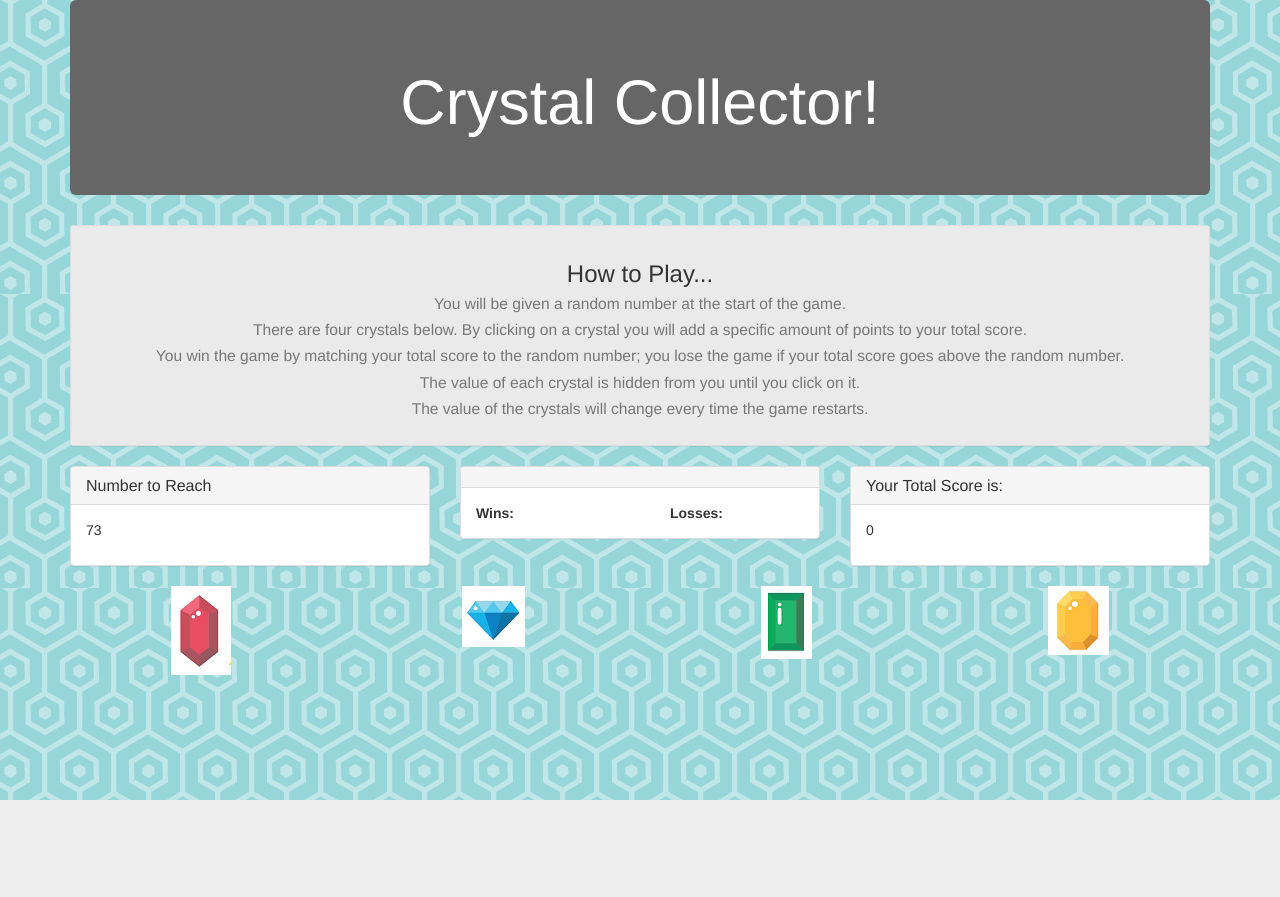
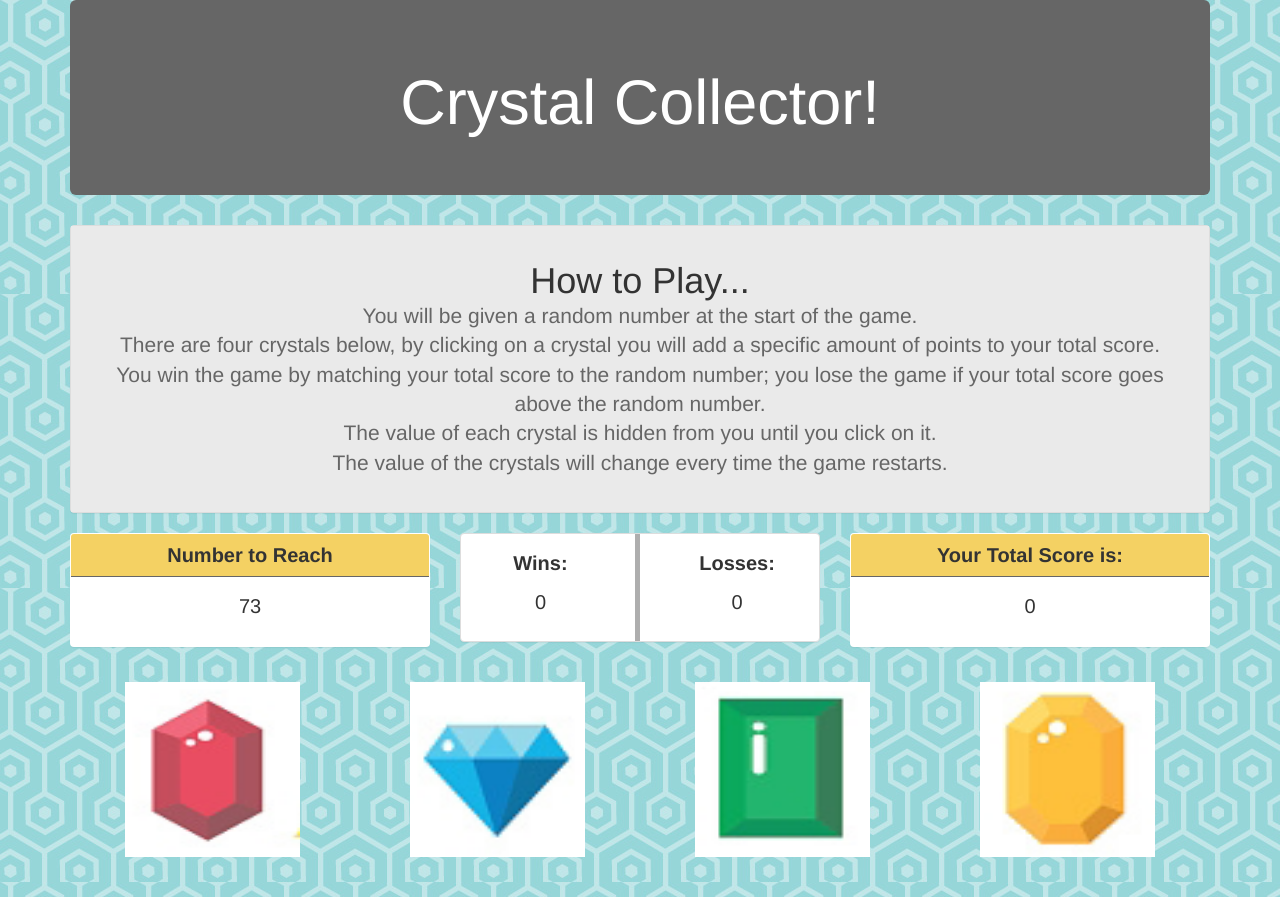
Before and after one commit to kellymersereau/week-4-game, a PHP site: page / in a window 1280 px wide. Before the commit the page ends 800 px from the top, so only its background shows below. Run offline with PHP 8.4, Linux system fonts and the light colour scheme.

Commit message:
finalizing some css

```diff
--- a/assets/css/style.css
+++ b/assets/css/style.css
@@ -10,27 +10,45 @@ body {
 	background-color: #eaeaea;
 	text-align: center;
 }
-small {
+#info {
 	color: #666666;
+	font-size: 16px;
+	font-weight: 10;
 }
-.col-md-3{
-	float: left;
 
+.crystalHolder {
+	background-color: none;
 }
-.crystalHolder {
+
+.crystalImage {
+	display: inline-block;
+	width: 175px;
+	height: 175px;
+	margin-bottom: 25px;
 	background-color: transparent;
 }
-.crystals {
-	background-color: transparent;
-}
-.crystalImage {
-	display: inline-block;
-}
-.panel-heading{
-	background-color: #7ec4c9;
-}
+
 .center-block {
 	display: block;
 	margin-left: auto;
 	margin-right: auto;
 }
+p, h2, strong, span{
+	text-align: center;
+}
+p, strong {
+	font-size: 20px;
+}
+#wins, #losses {
+	text-align: center;
+	font-size: 20px;
+}
+#winLoseAlert {
+	border-right: 5px;
+	border-right-color: #aeaeae;
+	border-right-style: solid;
+}
+.panel-heading {
+	background-color: #f4d163;
+	border-color: #666666;
+}
--- a/index.html
+++ b/index.html
@@ -18,27 +18,30 @@
 			<div class="col-md-12">
 				<div class="panel panel-default">
 					<div class="panel-body"  id="howToPlay">
-						<h3 class="h3">How to Play...
+						<h1 class="h1">How to Play...
 						<br>
-						<small> You will be given a random number at the start of the game.
+						<small id="info">
+							<p class="lead"> You will be given a random number at the start of the game.
 							<br>
-						There are four crystals below.  By clicking on a crystal you will add a specific amount of points to your total score.
+							There are four crystals below, by clicking on a crystal you will add a specific amount of points to your total score.
 							<br>
 							You win the game by matching your total score to the random number; you lose the game if your total score goes above the random number.
 							<br>
 							The value of each crystal is hidden from you until you click on it.
 							<br>
-						The value of the crystals will change every time the game restarts.</small>
-						</h3>
+							The value of the crystals will change every time the game restarts.
+							</p>
+						</small>
+						</h1>
 					</div>
 				</div>
 			</div>
 		</div>
 		<div class="row">
 			<div class="col-md-4">
-				<div class="panel panel-default">
+				<div class="panel">
 					<div class="panel-heading" class="topHeading">
-						<h2 class="panel-title"> Number to Reach
+						<h2 class="panel-title"> <strong> Number to Reach </strong>
 						</h2>
 					</div>
 					<div class="panel-body">
@@ -48,35 +51,36 @@
 			</div>
 			<div class="col-md-4">
 				<div class="panel panel-default">
-					<div class="panel-heading" class="topHeading">
-						<h2 class="panel-title" id="winLoseAlert"> </h2>
-					</div>
 					<div class="row">
-						<div class="col-md-6">
+						<div class="col-md-6" id="winLoseAlert">
 							<div class="panel-body">
-								<strong>Wins:</strong><span id="wins"></span>
+								<p><strong>Wins: <br></strong></p>
+								<p id="wins">  0  </p>
 							</div>
 						</div>
 						<div class="col-md-6">
 							<div class="panel-body">
-								<strong>Losses:</strong><span id="losses"></span>
+								<p><strong>Losses: <br></strong></p>
+								<p id="losses"> 0  </p>
 							</div>
 						</div>
 					</div>
 				</div>
 			</div>
 			<div class="col-md-4">
-				<div class="panel panel-default">
+				<div class="panel">
 					<div class="panel-heading" class="topHeading">
-						<h2 class="panel-title"> Your Total Score is:</h2>
+						<h2 class="panel-title"> <strong>Your Total Score is: </strong></h2>
 					</div>
 					<div class="panel-body">
-						<p> <spam id="userTotalScore"></spam></p>
+						<p> <span id="userTotalScore"></span></p>
 					</div>
 				</div>
 			</div>
 		</div>
 		<div class="row">
+			<div class="panel-body" id="crystals">
+
 				<div class="col-md-3" id="redCrystal" class="crystals" class="center-block">
 				</div>
 				<div class="col-md-3" id="blueCrystal" class="crystals" class="center-block">
@@ -86,6 +90,7 @@
 				<div class="col-md-3" id="yellowCrystal" class="crystals" class="center-block">
 				</div>
 			</div>
+		</div>
 <script type="text/javascript" src="https://code.jquery.com/jquery-2.2.0.min.js"></script>
 <script type="text/javascript" src="assets/javascript/game.js"></script>
 </body>
```
Lines whose indentation alone changed are shown as unchanged.
